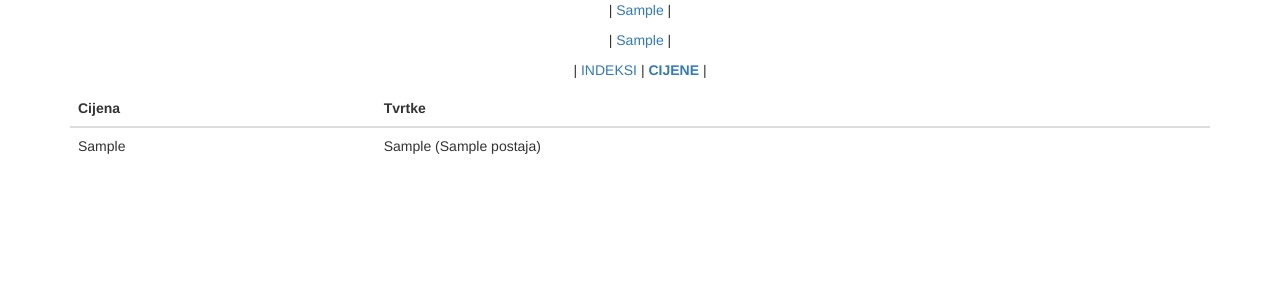
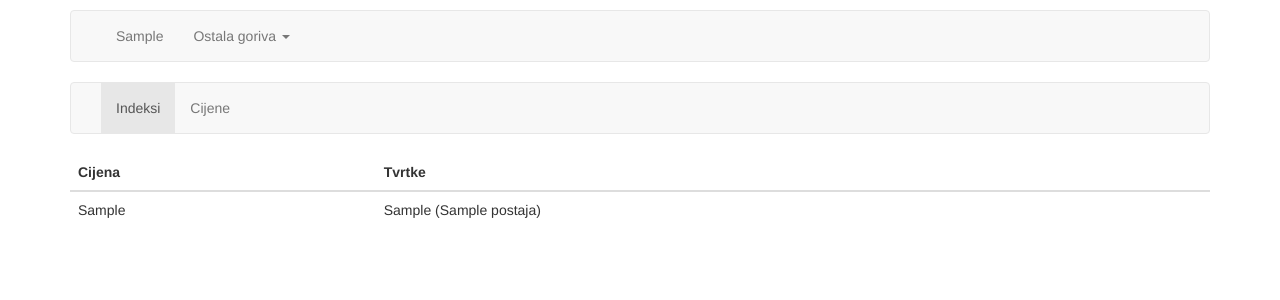
Before and after one commit to dijxtra/indexgoriva, a Django app: template apps/pregledindexa/templates/gorivo.html in a window 1280 px wide. Shown: the top 300 px of the page. Run offline with Django 3.2, Linux system fonts and the light colour scheme; the template is opened without the code that fills it: most values are stand-ins (such as "Sample title", 1, 10 or a date in 2020); some libraries are stand-ins or nearby versions.

Commit message:
Moved menus to bootstrap.

```diff
--- a/apps/pregledindexa/templates/base.html
+++ b/apps/pregledindexa/templates/base.html
@@ -30,23 +30,12 @@
 <div class="collapse navbar-collapse" id="popis-goriva">
 <ul class="nav navbar-nav">
 {% for gorivo in popularna_goriva %}<li{% ifequal gorivo.0 gorivo_id %} class="active"{% endifequal %}><a href="{% url 'indeksi_view' gorivo.0 %}">{{gorivo.1}}</a></li>{% endfor %}
+<li class="dropdown">
+<a href="#" class="dropdown-toggle" data-toggle="dropdown" role="button" aria-expanded="false">Ostala goriva <span class="caret"></span></a>
+<ul class="dropdown-menu" role="menu">
+{% for gorivo in vrste_goriva %}<li{% ifequal gorivo.0 gorivo_id %} class="active"{% endifequal %}><a href="{% url 'indeksi_view' gorivo.0 %}">{{gorivo.1}}</a></li>{% endfor %}
 </ul>
-</div>
-</div>
-</nav>
-</p>
-
-<p align="center">
-<nav class="navbar navbar-default">
-<div class="container-fluid">
-<div class="navbar-header">
-<button type="button" class="navbar-toggle collapsed" data-toggle="collapse" data-target="#popis-goriva">
-<span class="sr-only">Otvori izbornik</span>
-</button>
-</div>
-<div class="collapse navbar-collapse" id="popis-goriva">
-<ul class="nav navbar-nav">
-{% for gorivo in vrste_goriva %}<li{% ifequal gorivo.0 gorivo_id %} class="active"{% endifequal %}><a href="{% url 'indeksi_view' gorivo.0 %}">{{gorivo.1}}</a></li>{% endfor %}
+</li>
 </ul>
 </div>
 </div>
--- a/apps/pregledindexa/templates/gorivo.html
+++ b/apps/pregledindexa/templates/gorivo.html
@@ -1,10 +1,50 @@
 {% extends "base.html" %}
 {% block gorivo_meni %}
-<p align="center">| {% for gorivo in popularna_goriva %}{% ifequal gorivo.0 gorivo_id %}<b>{% endifequal %}<a href="{% url 'indeksi_view' gorivo.0 %}">{{gorivo.1}}</a>{% ifequal gorivo.0 gorivo_id %}</b>{% endifequal %} | {% endfor %}</p>
-<p align="center">| {% for gorivo in vrste_goriva %}{% ifequal gorivo.0 gorivo_id %}<b>{% endifequal %}<a href="{% url 'gorivo_view' gorivo.0 %}">{{gorivo.1}}</a>{% ifequal gorivo.0 gorivo_id %}</b>{% endifequal %} | {% endfor %}</p>
+<p align="center">
+<nav class="navbar navbar-default">
+<div class="container-fluid">
+<div class="navbar-header">
+<button type="button" class="navbar-toggle collapsed" data-toggle="collapse" data-target="#popis-goriva">
+<span class="sr-only">Otvori izbornik</span>
+</button>
+</div>
+<div class="collapse navbar-collapse" id="popis-goriva">
+<ul class="nav navbar-nav">
+{% for gorivo in popularna_goriva %}<li{% ifequal gorivo.0 gorivo_id %} class="active"{% endifequal %}><a href="{% url 'gorivo_view' gorivo.0 %}">{{gorivo.1}}</a></li>{% endfor %}
+<li class="dropdown">
+<a href="#" class="dropdown-toggle" data-toggle="dropdown" role="button" aria-expanded="false">Ostala goriva <span class="caret"></span></a>
+<ul class="dropdown-menu" role="menu">
+{% for gorivo in vrste_goriva %}<li{% ifequal gorivo.0 gorivo_id %} class="active"{% endifequal %}><a href="{% url 'gorivo_view' gorivo.0 %}">{{gorivo.1}}</a></li>{% endfor %}
+</ul>
+</li>
+</ul>
+</div>
+</div>
+</nav>
+</p>
 {% endblock %}
 {% block meni %}
-<p align="center">| <a href="{% url 'indeksi_view' gorivo_id %}">INDEKSI</a> | <a href="{% url 'gorivo_view' gorivo_id %}" style="font-weight: bold">CIJENE</a> | </p>
+<p align="center">
+<nav class="navbar navbar-default">
+<div class="container-fluid">
+<div class="navbar-header">
+<button type="button" class="navbar-toggle collapsed" data-toggle="collapse" data-target="#stranice">
+<span class="sr-only">Otvori izbornik</span>
+</button>
+</div>
+<div class="collapse navbar-collapse" id="stranice">
+<ul class="nav navbar-nav">
+<li class="active">
+  <a href="{% url 'indeksi_view' gorivo_id %}">Indeksi</a>
+</li>
+<li>
+  <a href="{% url 'gorivo_view' gorivo_id %}">Cijene</a>
+</li>
+</ul>
+</div>
+</div>
+</nav>
+</p>
 {% endblock %}
 {% block gorivo %}
 <table class="table">
```
Also changed, not shown: apps/pregledindexa/templates/indeksi.html (+22 -2 lines).
